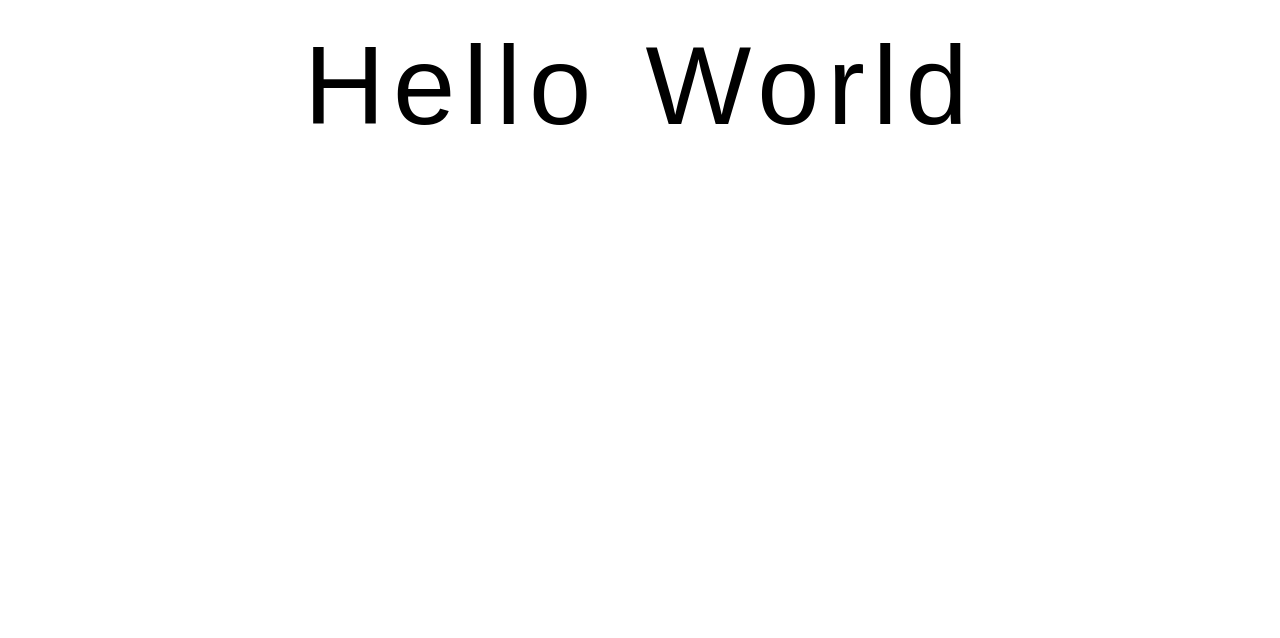
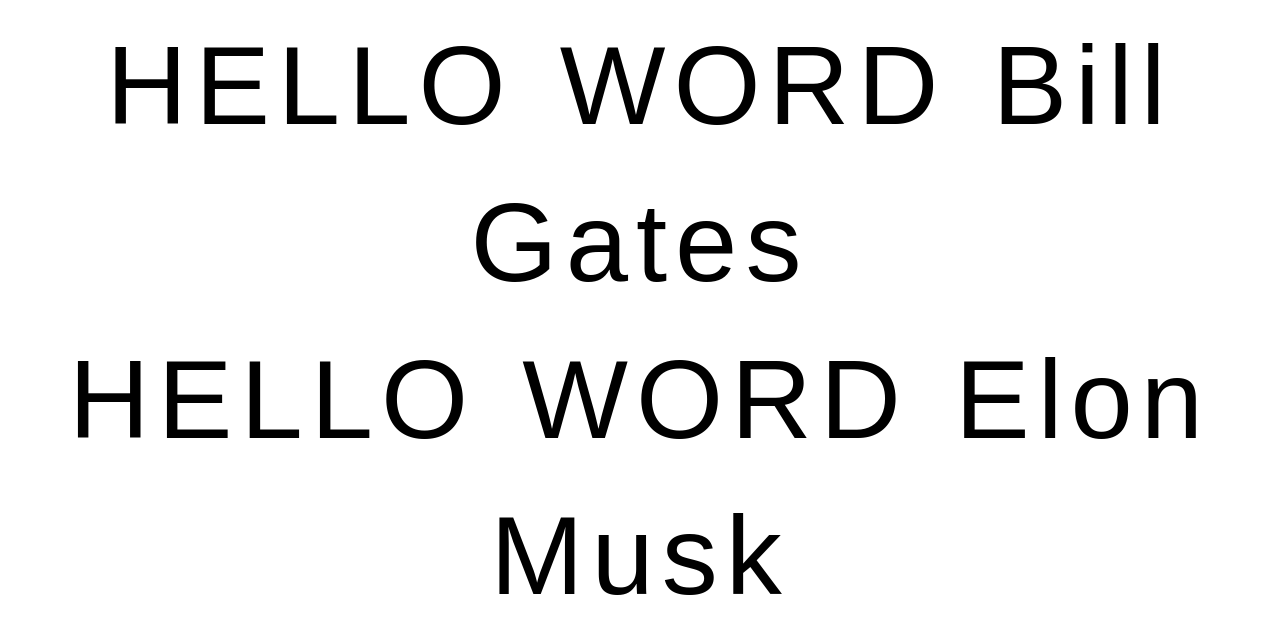
Before and after one commit to IDRISSHACKER/shwadow-dom, a website: page index.html in a window 1280 px wide. Drawn offline with Linux system fonts and the light colour scheme.

Commit message:
Performaing html element

```diff
--- a/app.js
+++ b/app.js
@@ -2,7 +2,46 @@
 
     constructor(){
         super()
-        this.innerHTML = "Hello World";
+        this.INTERVAL_TO_UPDATE_USERS = 5000;
+        this.users = ["Idriss", "Bill Gates", "Steve Jobs", "Tim Cook", "Elon Musk", "Jeft Bezoss", "Mark Zuckerberg", "Bill Gates", "Steve Jobs", "Tim Cook"]
+        this.currentUserPosition = 1;
+        this.innerHTML = `Hello World ${this.getUser(this.currentUserPosition)}`;
+        this.classList.add("ih");
+        this.userCont = document.createElement("div");
+
+        if(this.getAttribute("start")){
+            this.currentUserPosition = parseInt(this.getAttribute("start"))
+        }
+
+        if (this.getAttribute("refresh-rate")) {
+            this.INTERVAL_TO_UPDATE_USERS = parseInt(this.getAttribute("refresh-rate"))
+        }
+    }
+
+    getUser(position){
+        return this.users[position];
+    }
+
+    refreshElement(){
+        this.innerHTML = `HELLO WORD ${this.userCont.innerHTML}`;
+    }
+
+
+    connectedCallback(){
+        this.timer = window.setInterval(()=>{
+            const user = this.getUser(this.currentUserPosition);
+            this.userCont.innerHTML = user;
+            this.currentUserPosition = this.getUser(this.currentUserPosition+1) == undefined ? 0 : this.currentUserPosition + 1;
+            this.refreshElement();
+        }, this.INTERVAL_TO_UPDATE_USERS)
+    }
+
+    disconnectedCallback(){
+        clearInterval(this.timer);
+    }
+
+    attributeChangedCallback(name, oldValue, newValue){
+        console.log(name)
     }
 
 }
--- a/index.html
+++ b/index.html
@@ -9,6 +9,7 @@
     <link rel="stylesheet" href="master.css">
 </head>
 <body>
-    <idriss-element class="ih"></idriss-element>
+    <idriss-element></idriss-element>
+    <idriss-element start="0" refresh-rate="1000"></idriss-element>
 </body>
 </html>
```
